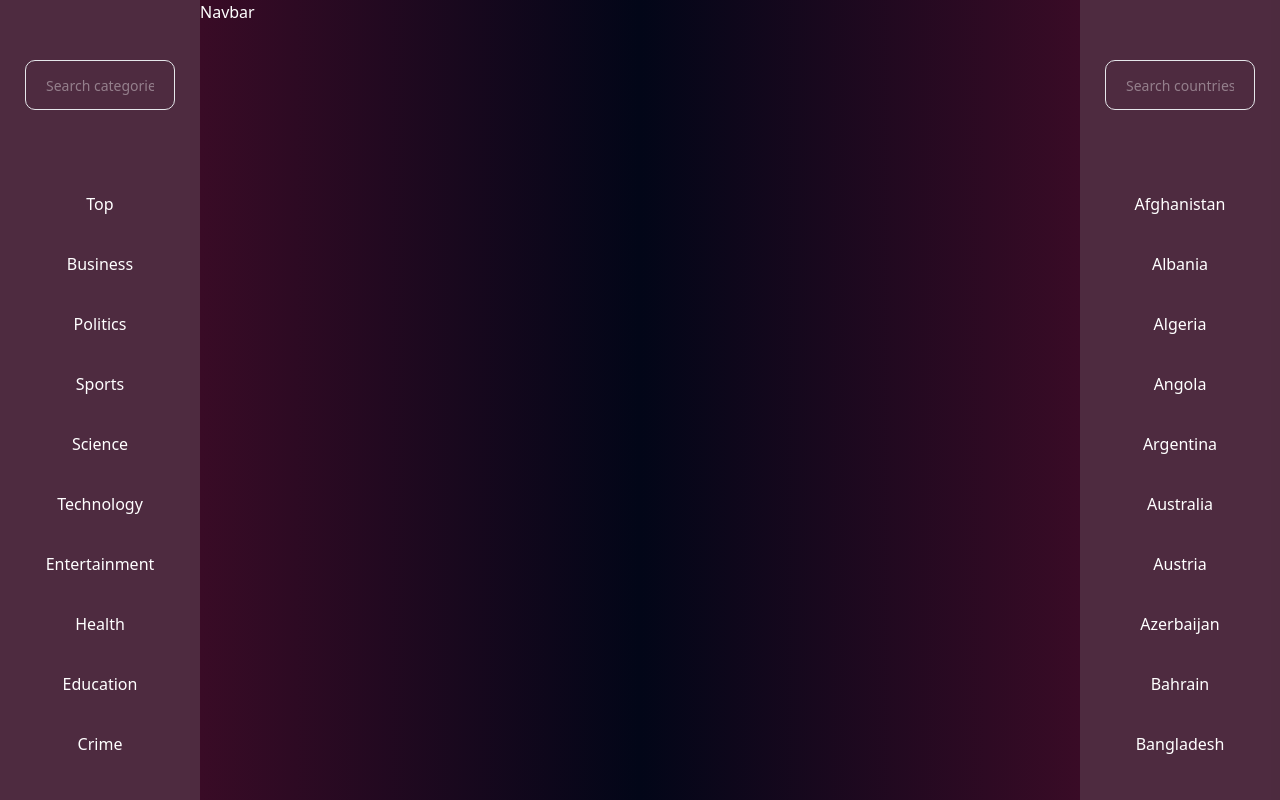
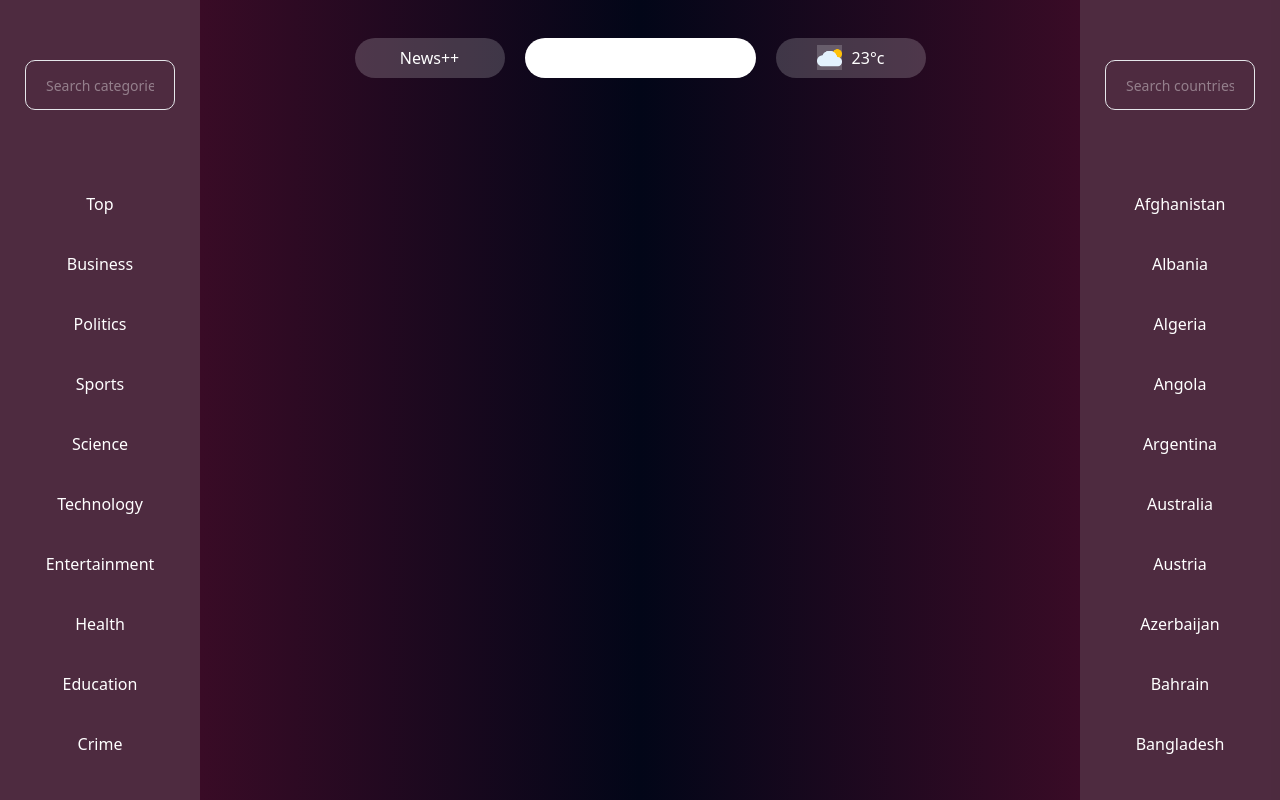
Before and after one commit to hexadivine/news-plus-plus, a React (Vite) app: page / in a window 1280 px wide. Built offline with nearby package versions, Linux system fonts and the light colour scheme.

Commit message:
added 3 divs for logo search and weather

```diff
--- a/src/components/Navbar/Navbar.jsx
+++ b/src/components/Navbar/Navbar.jsx
@@ -1,9 +1,24 @@
-import React from 'react'
+import React from "react";
 
 function Navbar() {
-  return (
-    <div>Navbar</div>
-  )
+    return (
+        <div className="flex h-[115px] justify-center items-center gap-[20px] ">
+            <div className="flex w-[150px] h-[40px] justify-center items-center bg-[#ffffff30]  text-center rounded-full">
+                News++
+            </div>
+            <div className="">
+                <input type="text" className="h-[40px] rounded-full" />
+            </div>
+            <div className="flex  justify-center items-center w-[150px] h-[40px] bg-[#ffffff30]  gap-[10px] rounded-full">
+                <img
+                    src="/cloud-sun.png"
+                    alt="cloud"
+                    className="h-[25px] w-[25px] bg-[#ffffff30] "
+                />
+                <div>23°c</div>
+            </div>
+        </div>
+    );
 }
 
-export default Navbar
+export default Navbar;
```
